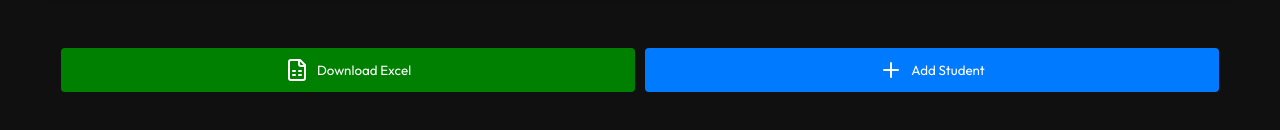
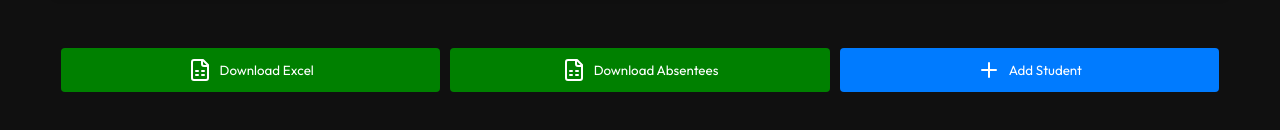
Before and after one commit to Ajay-css/loyola-tracker, a React (Vite) app in the folder client/: page /dashboard in a window 1280 px wide. Shown: the part 378-508 px from the top of the page. Built offline with nearby package versions, Linux system fonts and the light colour scheme; no server answers.

Commit message:
excel error no 2 updated

```diff
--- a/client/src/components/StudentTable/StudentTable.jsx
+++ b/client/src/components/StudentTable/StudentTable.jsx
@@ -54,32 +54,20 @@
         }
     }
 
-    const handleExcel = async () => {
+    const handleExcel = async (attendanceType = attendanceFilter) => {
         try {
-            // Make GET request with responseType blob
             const response = await api.get(`/data${attendanceFilter ? `?attendance=${attendanceFilter}` : ''}`,
                 { responseType: 'blob' }
             );
-
-            // Create blob link to download
             const url = window.URL.createObjectURL(new Blob([response.data]));
             const link = document.createElement('a');
             link.href = url;
-
-            // Get current date for filename
             const date = new Date().toISOString().split('T')[0];
-            link.setAttribute('download', `students-${date}.xlsx`);
-
-            // Append to html link element page
+            link.setAttribute('download', `students-${attendanceType || 'all'}-${date}.xlsx`);
             document.body.appendChild(link);
-
-            // Start download
             link.click();
-
-            // Clean up and remove the link
             link.parentNode.removeChild(link);
             window.URL.revokeObjectURL(url);
-
             toast.success("Excel file downloaded successfully");
         } catch (error) {
             console.error("Error downloading Excel file:", error);
@@ -191,6 +179,10 @@
                     <button style={styles.excel} onClick={handleExcel}>
                         <FileSpreadsheet />
                         <span style={styles.buttonText}>Download Excel</span>
+                    </button>
+                    <button style={styles.excel} onClick={() => handleExcel("Absent")}>
+                        <FileSpreadsheet />
+                        <span style={styles.buttonText}>Download Absentees</span>
                     </button>
                     <button style={styles.newStudent} onClick={navigateToCreate}>
                         <Plus />
```
Also changed, not shown: 1 other file (tests, documents, lock files or other folders).
